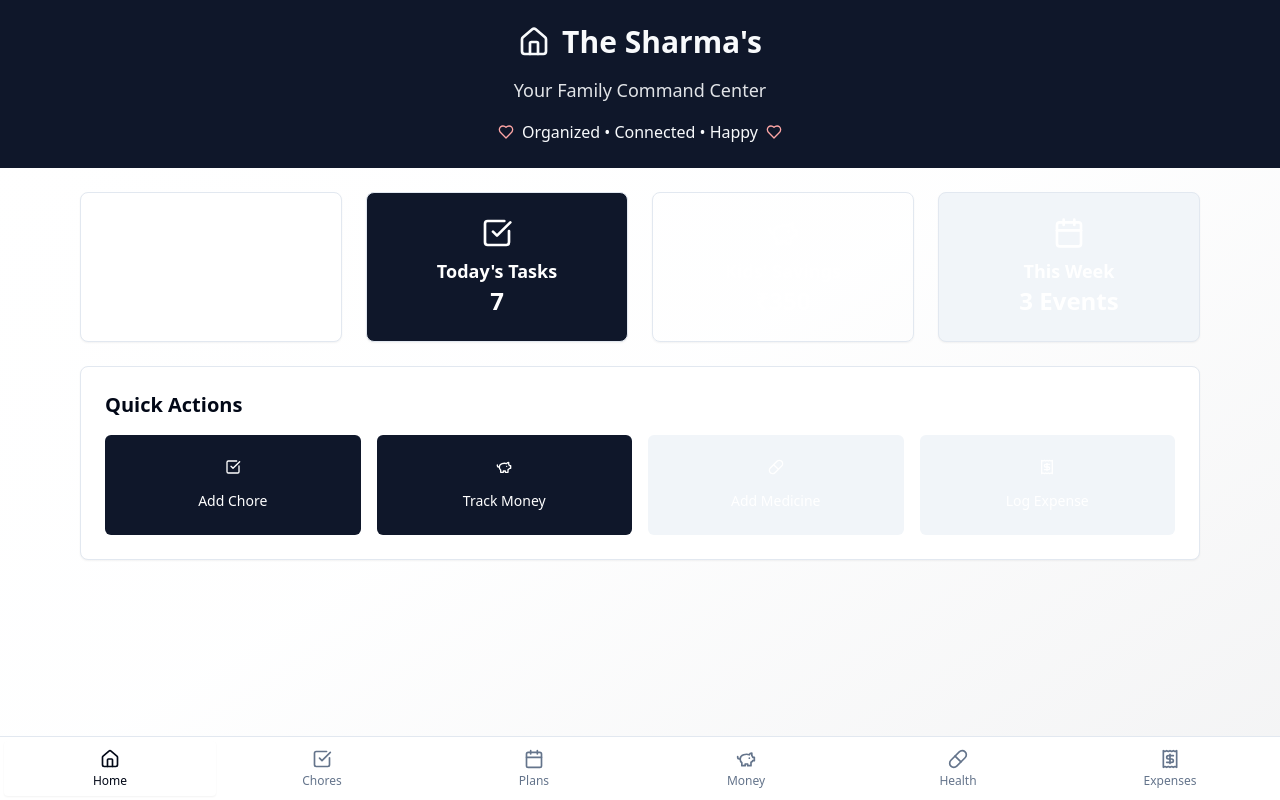
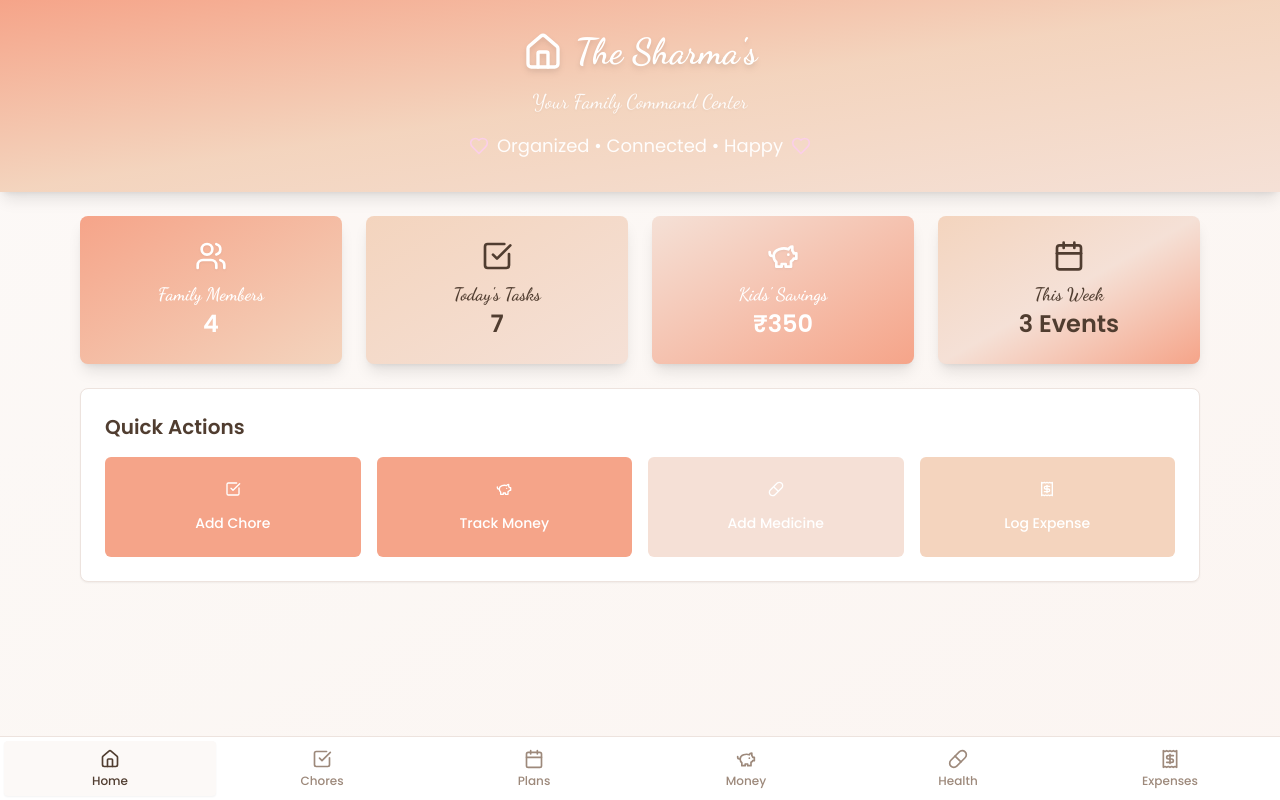
Before and after one commit to Nish0907/nestly-family-hive, a React (Vite) app: page / in a window 1280 px wide. Built offline with nearby package versions, Linux system fonts and the light colour scheme.

Commit message:
Change app colors and fonts
Make the home page peach-colored with a cursive font.

```diff
--- a/index.html
+++ b/index.html
@@ -6,6 +6,8 @@
     <title>nestly-family-hive</title>
     <meta name="description" content="Lovable Generated Project" />
     <meta name="author" content="Lovable" />
+
+    <link rel="stylesheet" href="https://fonts.googleapis.com/css2?family=Dancing+Script:wght@400;600;700&family=Poppins:wght@300;400;500;600&display=swap">
 
     <meta property="og:title" content="nestly-family-hive" />
     <meta property="og:description" content="Lovable Generated Project" />
--- a/src/index.css
+++ b/src/index.css
@@ -8,33 +8,33 @@ All colors MUST be HSL.
 
 @layer base {
   :root {
-    --background: 0 0% 100%;
-    --foreground: 222.2 84% 4.9%;
+    --background: 20 50% 98%;
+    --foreground: 25 25% 25%;
 
     --card: 0 0% 100%;
-    --card-foreground: 222.2 84% 4.9%;
+    --card-foreground: 25 25% 25%;
 
     --popover: 0 0% 100%;
-    --popover-foreground: 222.2 84% 4.9%;
+    --popover-foreground: 25 25% 25%;
 
-    --primary: 222.2 47.4% 11.2%;
-    --primary-foreground: 210 40% 98%;
+    --primary: 15 85% 75%;
+    --primary-foreground: 0 0% 100%;
 
-    --secondary: 210 40% 96.1%;
-    --secondary-foreground: 222.2 47.4% 11.2%;
+    --secondary: 20 60% 90%;
+    --secondary-foreground: 25 25% 25%;
 
-    --muted: 210 40% 96.1%;
-    --muted-foreground: 215.4 16.3% 46.9%;
+    --muted: 20 40% 95%;
+    --muted-foreground: 25 15% 55%;
 
-    --accent: 210 40% 96.1%;
-    --accent-foreground: 222.2 47.4% 11.2%;
+    --accent: 25 70% 85%;
+    --accent-foreground: 25 25% 25%;
 
-    --destructive: 0 84.2% 60.2%;
-    --destructive-foreground: 210 40% 98%;
+    --destructive: 0 84% 60%;
+    --destructive-foreground: 0 0% 100%;
 
-    --border: 214.3 31.8% 91.4%;
-    --input: 214.3 31.8% 91.4%;
-    --ring: 222.2 84% 4.9%;
+    --border: 20 30% 90%;
+    --input: 20 30% 95%;
+    --ring: 15 85% 75%;
 
     --radius: 0.5rem;
 
--- a/src/pages/Index.tsx
+++ b/src/pages/Index.tsx
@@ -21,17 +21,17 @@ const Index = () => {
   return (
     <div className="min-h-screen bg-gradient-to-br from-background via-accent/5 to-primary/5">
       {/* Header */}
-      <div className="bg-primary text-primary-foreground py-6 px-4 animate-fade-in">
+      <div className="bg-gradient-to-br from-primary via-accent to-secondary text-primary-foreground py-8 px-4 animate-fade-in shadow-lg">
         <div className="max-w-6xl mx-auto text-center">
           <div className="flex items-center justify-center mb-4">
-            <Home className="w-8 h-8 mr-3" />
-            <h1 className="text-3xl font-bold">The {familyName}'s</h1>
+            <Home className="w-10 h-10 mr-3 text-white drop-shadow-md" />
+            <h1 className="text-4xl font-cursive font-bold text-white drop-shadow-md">The {familyName}'s</h1>
           </div>
-          <p className="text-lg opacity-90">Your Family Command Center</p>
+          <p className="text-xl font-cursive text-white/90 drop-shadow-sm">Your Family Command Center</p>
           <div className="flex items-center justify-center mt-4 space-x-2">
-            <Heart className="w-4 h-4 text-red-300" />
-            <span className="text-base">Organized • Connected • Happy</span>
-            <Heart className="w-4 h-4 text-red-300" />
+            <Heart className="w-5 h-5 text-pink-200" />
+            <span className="text-lg font-sans text-white/95">Organized • Connected • Happy</span>
+            <Heart className="w-5 h-5 text-pink-200" />
           </div>
         </div>
       </div>
@@ -71,35 +71,35 @@ const Index = () => {
           <TabsContent value="overview" className="space-y-6">
             {/* Family Dashboard */}
             <div className="grid grid-cols-1 md:grid-cols-2 lg:grid-cols-4 gap-6">
-              <Card className="p-6 gradient-kids text-white shadow-glow animate-scale-in">
+              <Card className="p-6 bg-gradient-to-br from-primary to-accent text-white shadow-lg animate-scale-in border-0">
                 <div className="text-center">
-                  <Users className="w-8 h-8 mx-auto mb-2" />
-                  <h3 className="text-lg font-semibold">Family Members</h3>
-                  <p className="text-2xl font-bold">4</p>
+                  <Users className="w-8 h-8 mx-auto mb-2 drop-shadow-sm" />
+                  <h3 className="text-lg font-semibold font-cursive">Family Members</h3>
+                  <p className="text-2xl font-bold font-sans">4</p>
                 </div>
               </Card>
 
-              <Card className="p-6 bg-primary text-white shadow-glow animate-scale-in" style={{ animationDelay: "0.1s" }}>
+              <Card className="p-6 bg-gradient-to-br from-accent to-secondary text-foreground shadow-lg animate-scale-in border-0" style={{ animationDelay: "0.1s" }}>
                 <div className="text-center">
                   <CheckSquare className="w-8 h-8 mx-auto mb-2" />
-                  <h3 className="text-lg font-semibold">Today's Tasks</h3>
-                  <p className="text-2xl font-bold">7</p>
+                  <h3 className="text-lg font-semibold font-cursive">Today's Tasks</h3>
+                  <p className="text-2xl font-bold font-sans">7</p>
                 </div>
               </Card>
 
-              <Card className="p-6 bg-accent-kids text-white shadow-glow animate-scale-in" style={{ animationDelay: "0.2s" }}>
+              <Card className="p-6 bg-gradient-to-br from-secondary to-primary text-white shadow-lg animate-scale-in border-0" style={{ animationDelay: "0.2s" }}>
                 <div className="text-center">
-                  <PiggyBank className="w-8 h-8 mx-auto mb-2" />
-                  <h3 className="text-lg font-semibold">Kids' Savings</h3>
-                  <p className="text-2xl font-bold">₹350</p>
+                  <PiggyBank className="w-8 h-8 mx-auto mb-2 drop-shadow-sm" />
+                  <h3 className="text-lg font-semibold font-cursive">Kids' Savings</h3>
+                  <p className="text-2xl font-bold font-sans">₹350</p>
                 </div>
               </Card>
 
-              <Card className="p-6 bg-secondary text-white shadow-glow animate-scale-in" style={{ animationDelay: "0.3s" }}>
+              <Card className="p-6 bg-gradient-to-br from-accent via-secondary to-primary text-foreground shadow-lg animate-scale-in border-0" style={{ animationDelay: "0.3s" }}>
                 <div className="text-center">
                   <Calendar className="w-8 h-8 mx-auto mb-2" />
-                  <h3 className="text-lg font-semibold">This Week</h3>
-                  <p className="text-2xl font-bold">3 Events</p>
+                  <h3 className="text-lg font-semibold font-cursive">This Week</h3>
+                  <p className="text-2xl font-bold font-sans">3 Events</p>
                 </div>
               </Card>
             </div>
--- a/tailwind.config.ts
+++ b/tailwind.config.ts
@@ -18,6 +18,10 @@ export default {
 			}
 		},
 		extend: {
+			fontFamily: {
+				'cursive': ['Dancing Script', 'cursive'],
+				'sans': ['Poppins', 'sans-serif'],
+			},
 			colors: {
 				border: 'hsl(var(--border))',
 				input: 'hsl(var(--input))',
```
